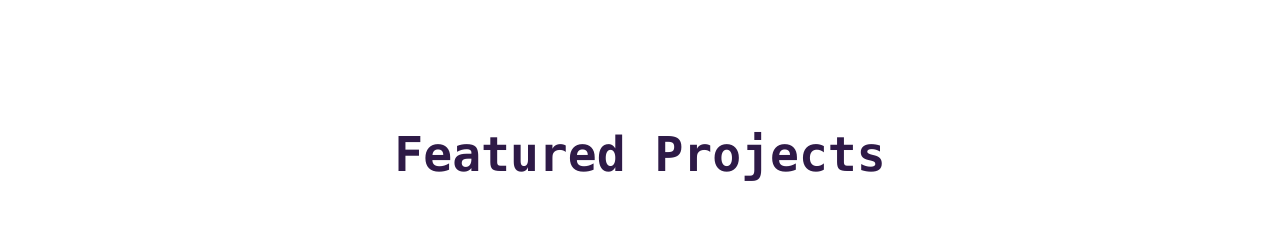
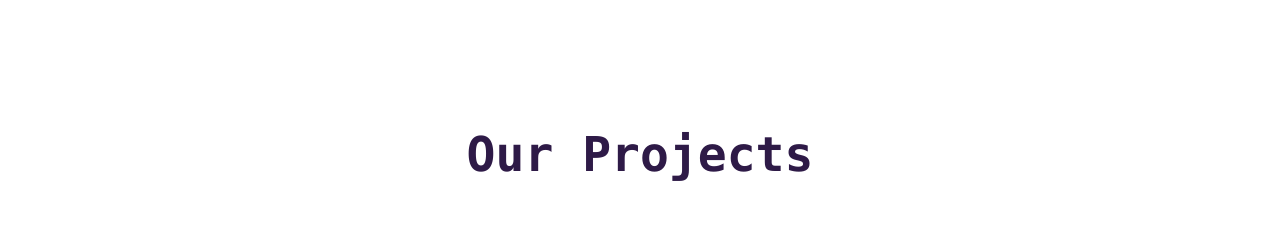
Before and after one commit to StylianosNicolaou/ace-portfolio, a Next.js app: page / in a window 1280 px wide. Shown: the part 1520-1748 px from the top of the page. Built offline with nearby package versions, Linux system fonts and the light colour scheme.

Commit message:
updated projects section

```diff
--- a/components/ProjectGrid.js
+++ b/components/ProjectGrid.js
@@ -16,7 +16,7 @@ export default function ProjectGrid() {
         transition={{ duration: 0.8 }}
         className="text-center text-3xl sm:text-4xl md:text-5xl font-bold text-heading mb-20"
       >
-        Featured Projects
+        Our Projects
       </motion.h2>
 
       <div className="grid grid-cols-1 md:grid-cols-2 gap-12 place-items-center max-w-7xl mx-auto">
--- a/data/projects.js
+++ b/data/projects.js
@@ -75,7 +75,7 @@ const projects = [
     description:
       "A simple shopify e-commerce website. Users can shop online or view the items and buy from the store.",
     // link: "https://thrifthood.vercel.app/",
-    image: "/projects/ThriftHood.mp4",
+    image: "/projects/thrifthood.mp4",
     tech: [{ name: "Shopify", icon: "/icons/shopify.svg" }],
   },
 
```
